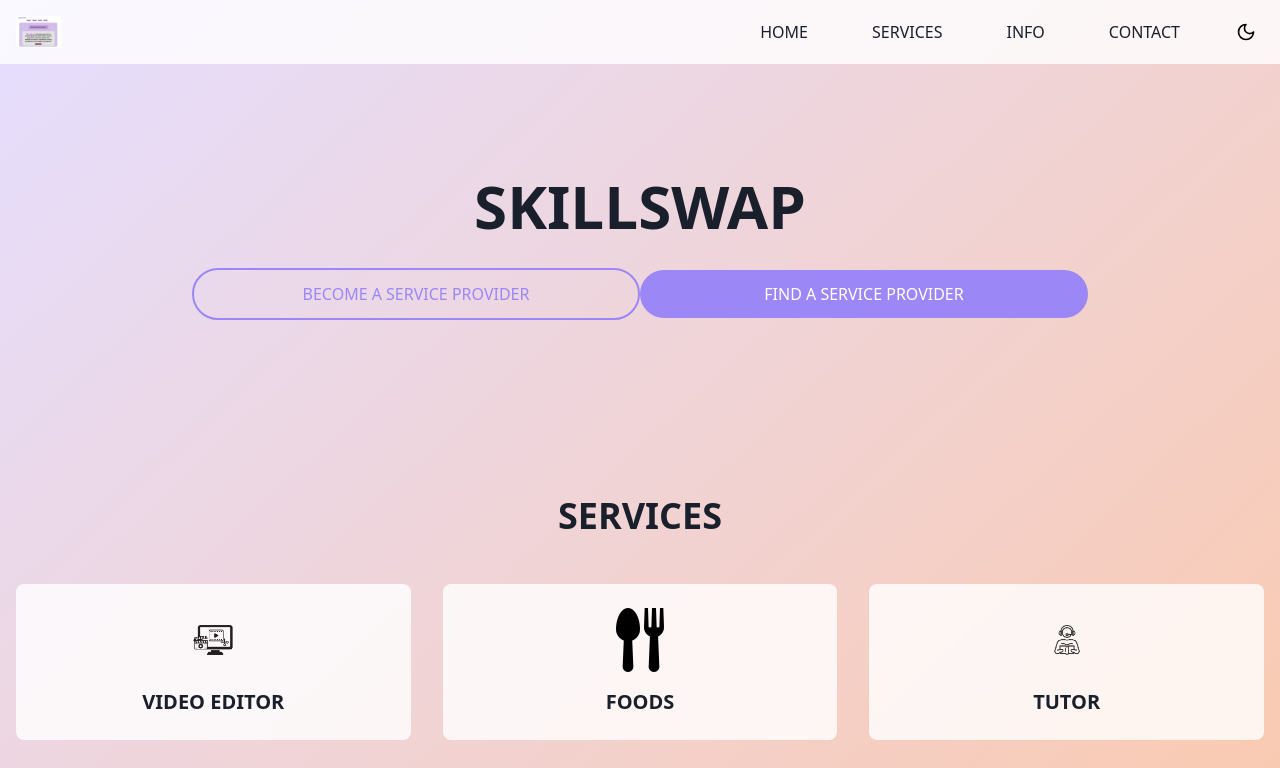
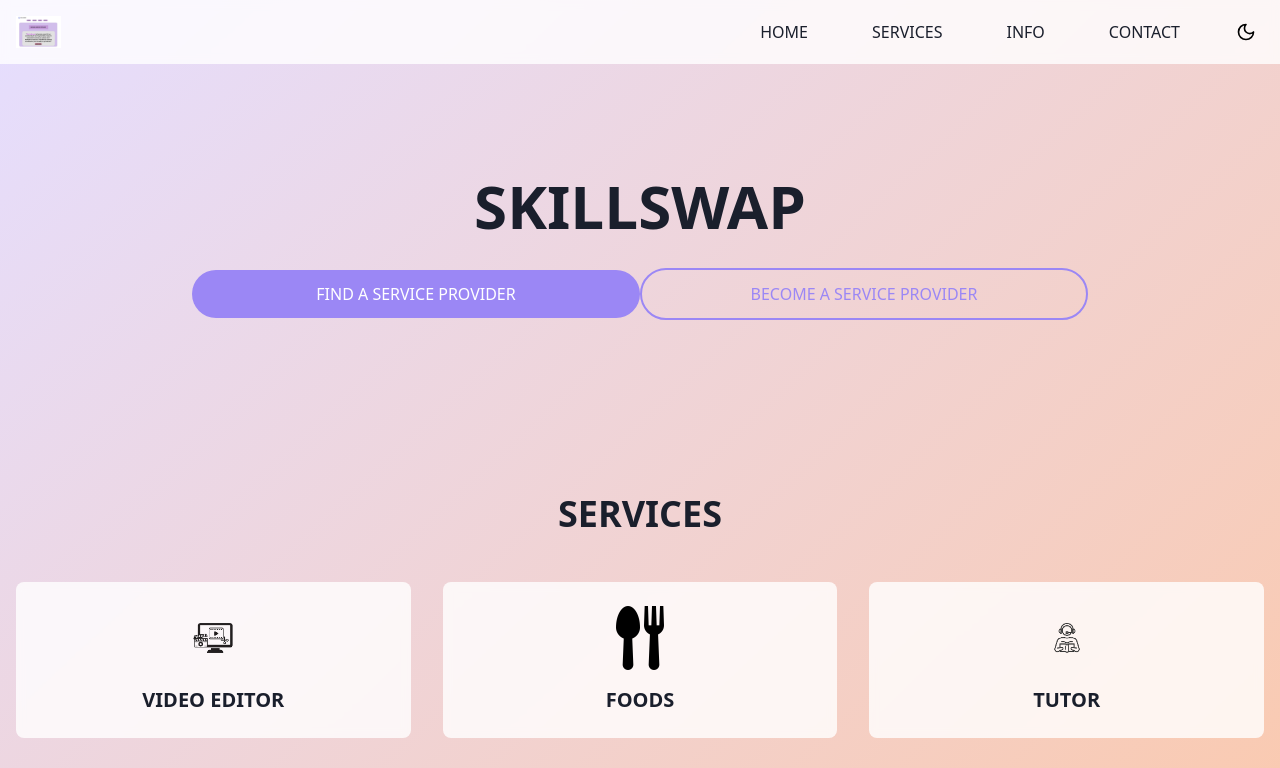
Before and after one commit to GenKentPogiWebDeveloper/hoverdarkly, a React (Vite) app: page / in a window 1280 px wide. Shown: the top 768 px of the page. Built offline with nearby package versions, Linux system fonts and the light colour scheme.

Commit message:
Move Button Order
Rearrange the order of the buttons on the Index page by placing the "FIND A SERVICE PROVIDER" button above the "BECOME A SERVICE PROVIDER" button.
[skip gpt_engineer]

```diff
--- a/src/pages/Index.tsx
+++ b/src/pages/Index.tsx
@@ -13,14 +13,14 @@ const Index = () => {
             SKILLSWAP
           </h1>
           <div className="space-y-4">
-            <Link to="/become-provider">
-              <Button variant="outline" className="w-full max-w-md mb-4">
-                BECOME A SERVICE PROVIDER
+            <Link to="/find-provider">
+              <Button className="w-full max-w-md mb-4">
+                FIND A SERVICE PROVIDER
               </Button>
             </Link>
-            <Link to="/find-provider">
-              <Button className="w-full max-w-md">
-                FIND A SERVICE PROVIDER
+            <Link to="/become-provider">
+              <Button variant="outline" className="w-full max-w-md">
+                BECOME A SERVICE PROVIDER
               </Button>
             </Link>
           </div>
```
